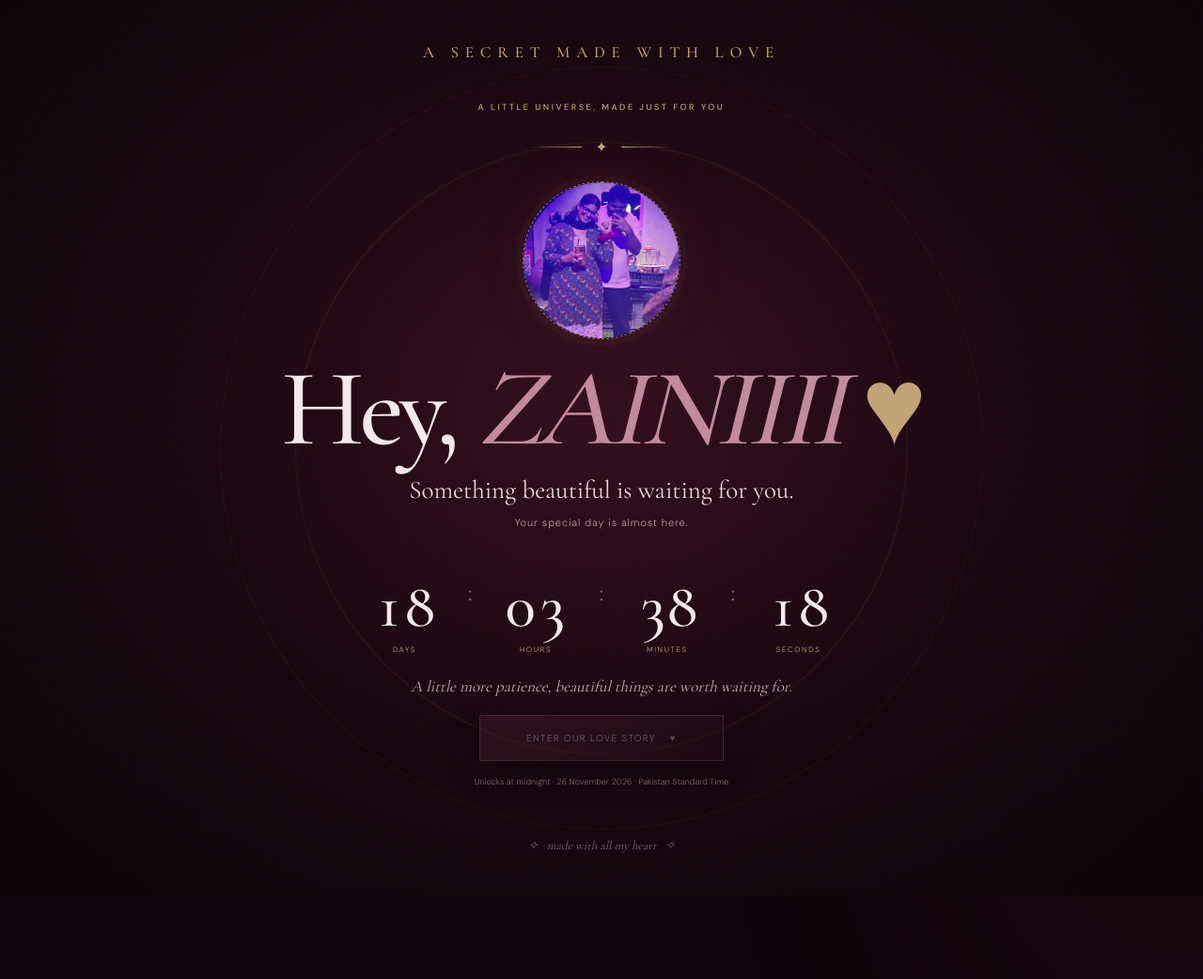
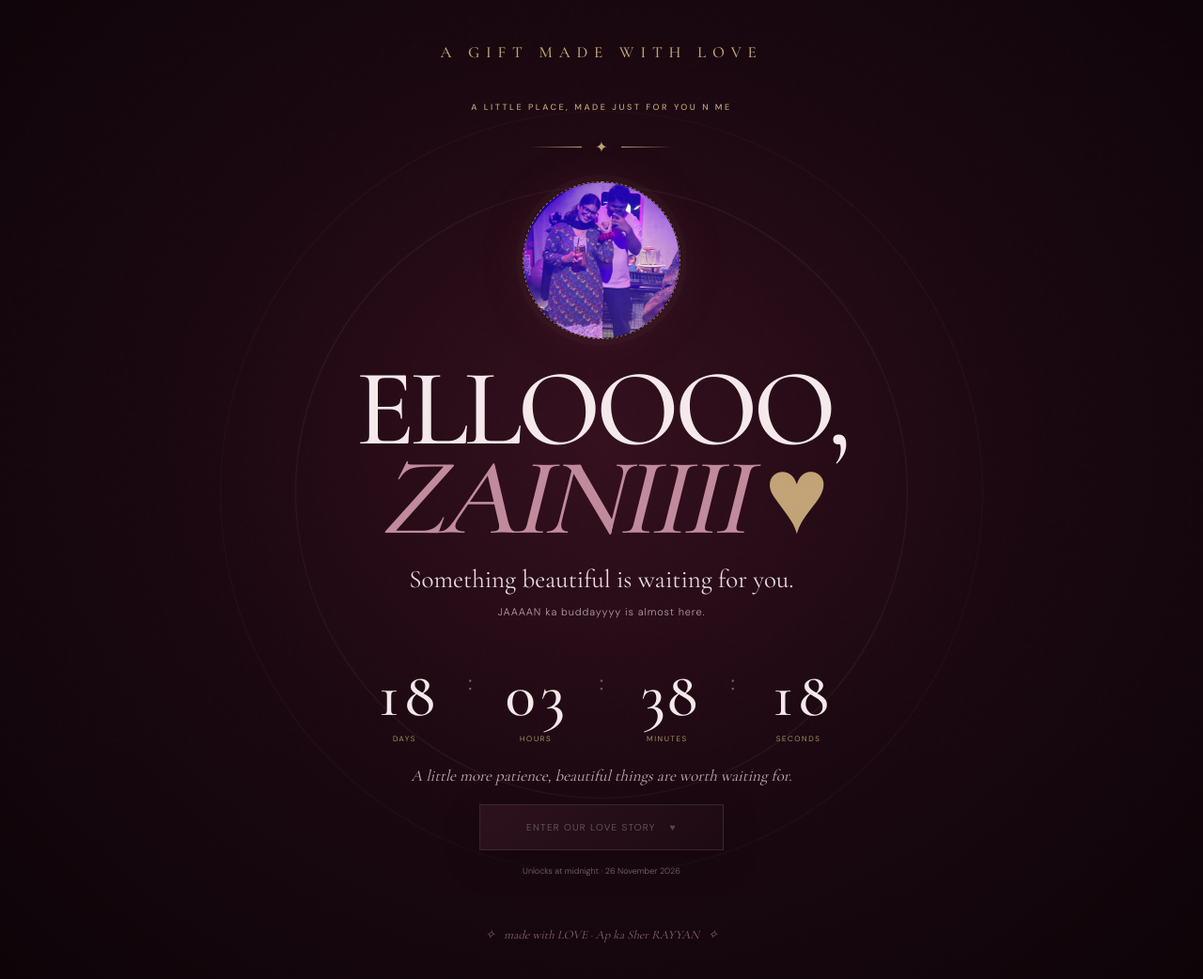
Before and after one commit to Rayyan-ab/Meri-Zainiii, a plain HTML site: page index.html in a window 1280 px wide. Shown: the whole page at 94% size. Before the commit the page ends 953 px from the top, so only its background shows below. Drawn offline with nearby package versions, Linux system fonts and the light colour scheme.

Commit message:
Update index.html

```diff
--- a/index.html
+++ b/index.html
@@ -1,18 +1,18 @@
-<!doctype html><html lang="en"><head><meta charset="utf-8"><meta name="viewport" content="width=device-width,initial-scale=1"><meta name="theme-color" content="#10050a"><title>ZAINIIII — A Birthday Surprise</title><link rel="stylesheet" href="style.css"></head><body>
+<!doctype html><html lang="en"><head><meta charset="utf-8"><meta name="viewport" content="width=device-width,initial-scale=1"><meta name="theme-color" content="#10050a"><title>Meri Pyari Zaini</title><link rel="stylesheet" href="style.css"></head><body>
 <div class="noise"></div><div class="aurora"></div><div class="aurora b"></div>
 <main class="gate"><div class="gate-inner">
- <div class="gate-monogram">A SECRET MADE WITH LOVE</div><p class="eyebrow">A LITTLE UNIVERSE, MADE JUST FOR YOU</p>
+ <div class="gate-monogram">A GIFT MADE WITH LOVE</div><p class="eyebrow">A LITTLE PLACE, MADE JUST FOR YOU N ME</p>
  <div class="ornament"><span></span><i>✦</i><span></span></div>
 <div class="gate-photo">
    <img src="zainiiii.jpg" alt="ZAINIIII">
 </div>
- <h1>Hey, <em>ZAINIIII</em><span class="gold"> ♥</span></h1>
- <p class="gate-copy">Something beautiful is waiting for you.</p><p class="gate-sub">Your special day is almost here.</p>
+ <h1>ELLOOOO, <em>ZAINIIII</em><span class="gold"> ♥</span></h1>
+ <p class="gate-copy">Something beautiful is waiting for you.</p><p class="gate-sub">JAAAAN ka buddayyyy is almost here.</p>
  <div class="countdown" aria-live="polite"><div class="time-unit"><strong id="days">00</strong><span>DAYS</span></div><b class="colon">:</b><div class="time-unit"><strong id="hours">00</strong><span>HOURS</span></div><b class="colon">:</b><div class="time-unit"><strong id="minutes">00</strong><span>MINUTES</span></div><b class="colon">:</b><div class="time-unit"><strong id="seconds">00</strong><span>SECONDS</span></div></div>
- <p id="gateNote" class="gate-note">A little more patience, beautiful things are worth waiting for.</p>
+ <p id="gateNote" class="gate-note">A little more patience, beautiful things are worth waiting for HUHUHUHUHU.</p>
  <button id="enterButton" class="lux-button" disabled><span>Enter Our Love Story</span><b class="heart">♥</b></button>
- <p class="timezone">Unlocks at midnight · 26 November 2026 · Pakistan Standard Time</p>
- <div class="gate-foot">✧ &nbsp; made with all my heart &nbsp; ✧</div>
+ <p class="timezone">Unlocks at midnight · 26 November 2026 </p>
+ <div class="gate-foot">✧ &nbsp; made with LOVE · Ap ka Sher RAYYAN &nbsp; ✧</div>
 </div></main>
 <div id="petals" class="petals"></div>
 <script>
```
